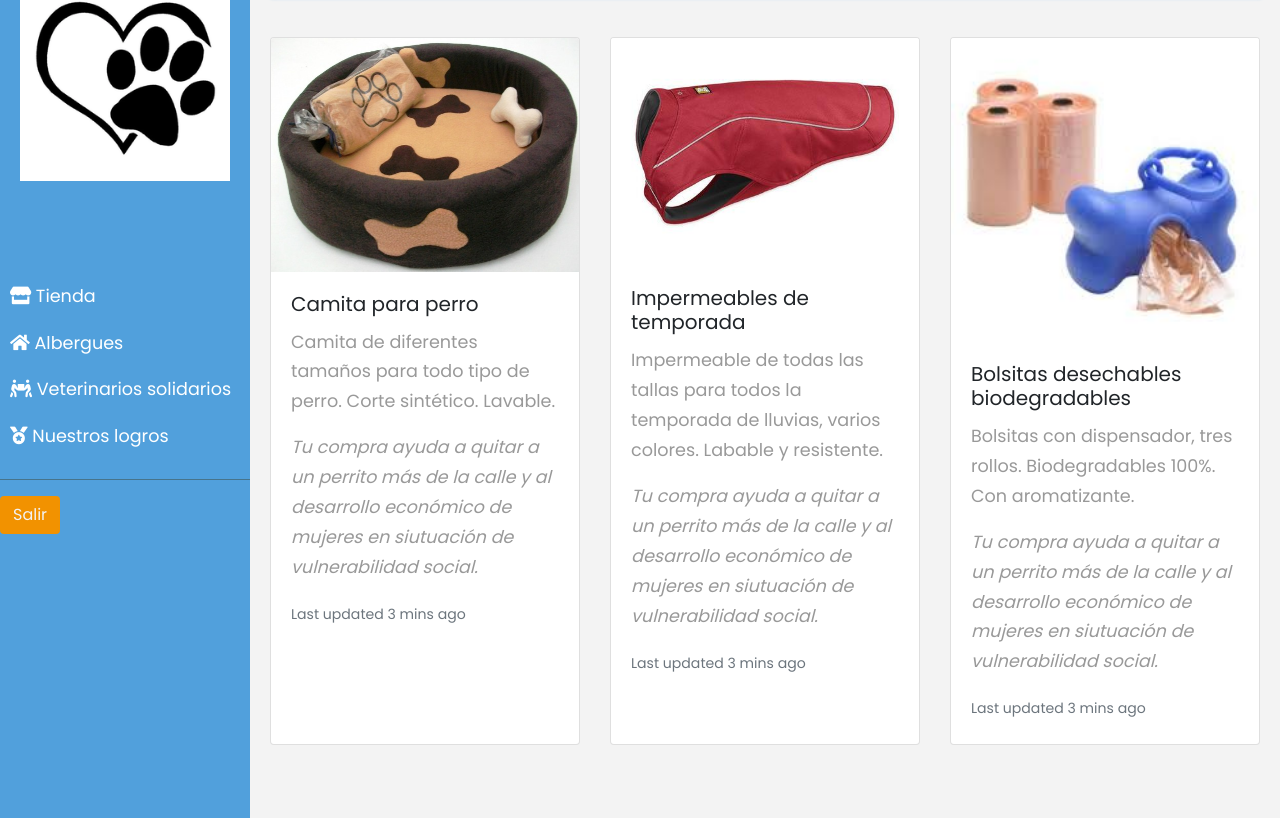
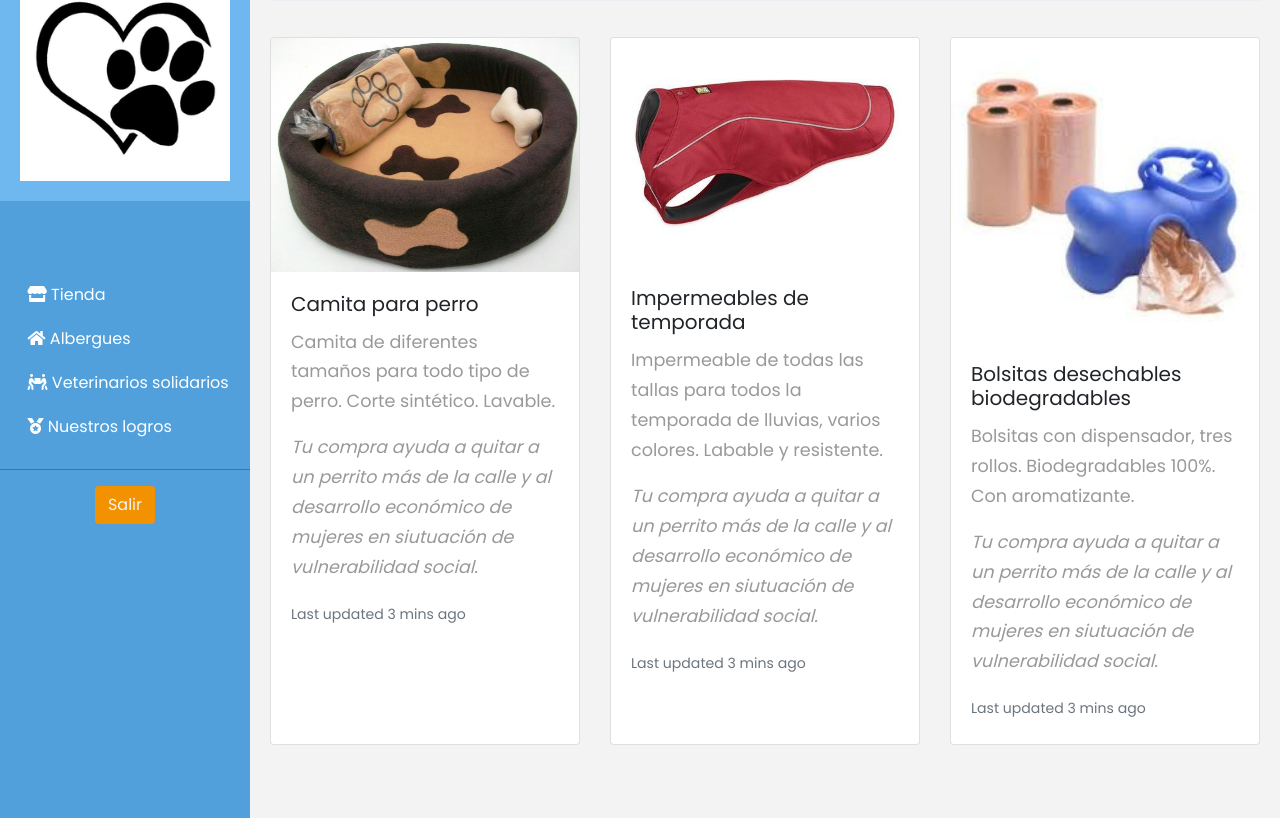
Before and after one commit to BrisiaCastrejon/MxHacksV-Huellitas, a website: page views/store.html in a window 1280 px wide. Shown: the part 95-913 px from the top of the page. Drawn offline with Linux system fonts and the light colour scheme; no server answers.

Commit message:
Colores a sidebar

```diff
--- a/css/sidebar.css
+++ b/css/sidebar.css
@@ -61,7 +61,8 @@ a, a:hover, a:focus {
 
 #sidebar .sidebar-header {
     padding: 20px;
-    background: #6d7fcc;
+    color: #f3f3f3;
+    background: #6eb8ef;
 }
 
 #sidebar ul.components {
@@ -72,11 +73,14 @@ a, a:hover, a:focus {
 #sidebar ul p {
     color: #fff;
     padding: 10px;
+    margin-left: 1.1em;
 }
-
+#sidebar ul li{
+    margin-left: 1.1em;
+}
 #sidebar ul li a {
     padding: 10px;
-    font-size: 1.1em;
+    font-size: 1em;
     display: block;
 }
 #sidebar ul li a:hover {
@@ -204,6 +208,8 @@ ul.CTAs a {
     }
 
 }
-.fondo {
-  background-color: #51A0DC !important;
+
+div#logout-box {
+    display: flex;
+    justify-content: center;
 }
```
